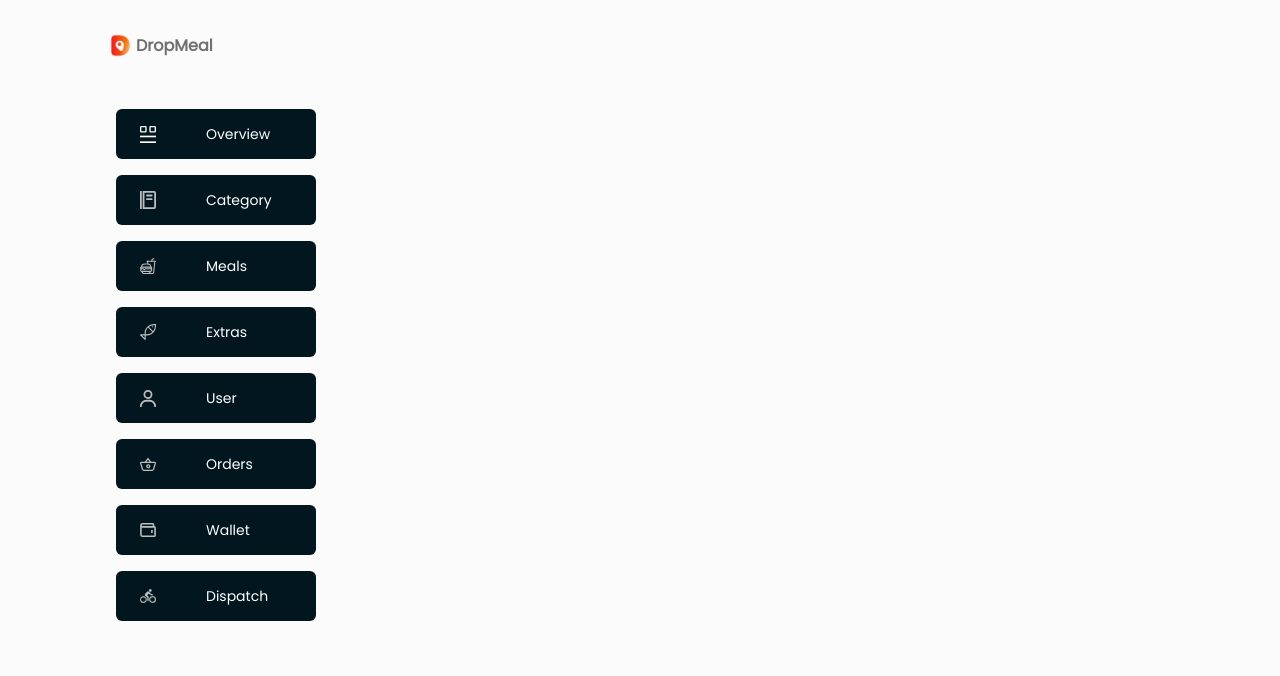
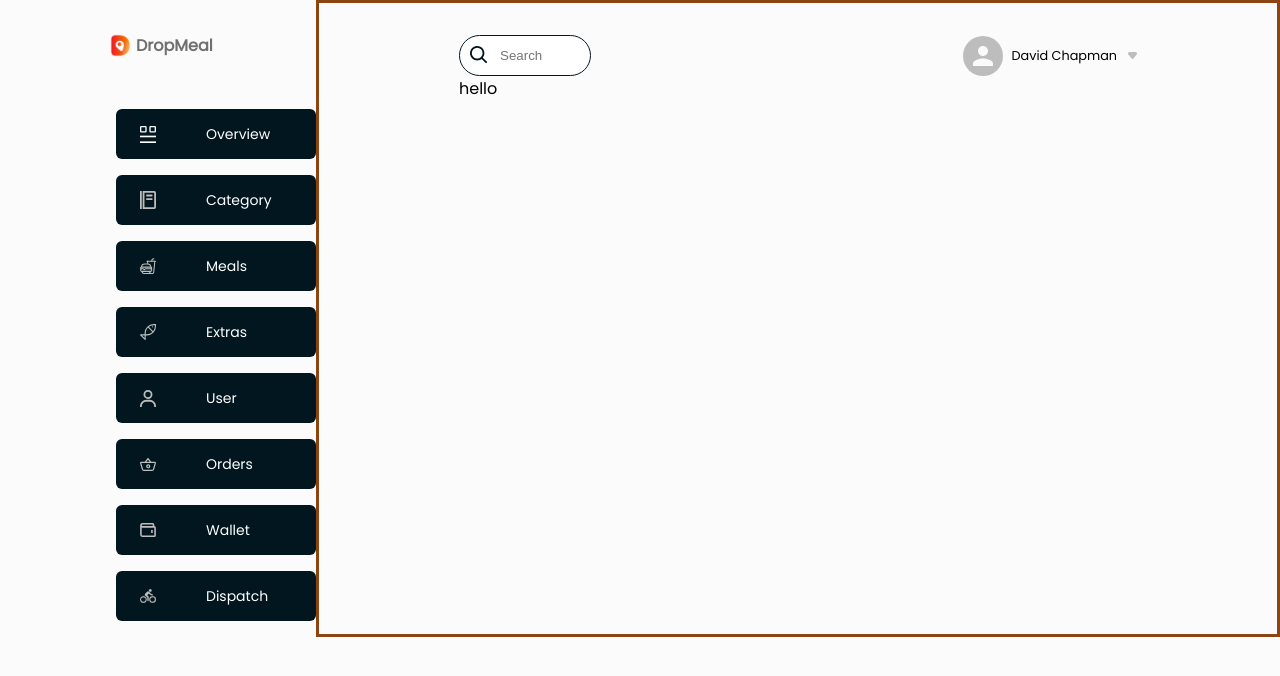
Before and after one commit to coolpythoncodes/dropmeal-dashboard, a React (Create React App) app: page / in a window 1280 px wide. Shown: the top 676 px of the page. Built offline with nearby package versions, Linux system fonts and the light colour scheme.

Commit message:
Basic Layout of the dashboard

```diff
--- /dev/null
+++ b/src/Components/Body.js
@@ -0,0 +1,11 @@
+import React from 'react';
+
+const Body = () => {
+    return (
+        <div>
+            hello
+        </div>
+    );
+}
+
+export default Body;
--- /dev/null
+++ b/src/Components/Header.js
@@ -0,0 +1,20 @@
+import { Avatar } from '@material-ui/core';
+import '../Sass/Header.scss';
+import ArrowDownIcon from '../assests/arrow-down-fill.svg';
+
+const Header = () => {
+    return (
+        <div className='header'>
+            <form  className="header__search">
+                <input type="text" placeholder='Search'/>
+            </form>
+            <div className="header__profile">
+                <Avatar />
+                <p>David Chapman</p>
+                <img src={ArrowDownIcon} alt=""/>
+            </div>
+        </div>
+    );
+}
+
+export default Header;
--- a/src/Components/Layout.js
+++ b/src/Components/Layout.js
@@ -1,5 +1,7 @@
 import Sidebar from './Sidebar';
 import '../Sass/Layout.scss';
+import Header from './Header';
+import Body from './Body';
 
 const Layout = () => {
     return (
@@ -7,8 +9,13 @@ const Layout = () => {
             {/* SideBar */}
             <Sidebar />
             {/* main */}
+            <div className="main">
+                <Header />
                 {/* header */}
                 {/* body */}
+                <Body />
+            </div>
+
         </div>
     );
 }
--- /dev/null
+++ b/src/Sass/Header.scss
@@ -0,0 +1,42 @@
+.header{
+    display: flex;
+    justify-content: space-between;
+    width: 100%;
+    margin-top: 2rem;
+
+    &__search{
+
+        input[type=text]{
+            width: 132px;
+            border: 1px solid #01161E;
+            border-radius: 32px;
+            outline: none;
+            color: #01161E;
+            padding: 12px 20px 12px 40px;
+            background: url("../assests/search.svg") no-repeat 10px 10px;
+            background-color: #fff;
+            -webkit-transition: width 0.4s ease-in-out;
+            transition: width 0.4s ease-in-out;
+
+            &:focus{
+                width: 200px;
+            }
+        }
+    }
+
+    &__profile{
+        display: flex;
+        justify-content: center;
+        align-items: center;
+        font-size: 0.8rem;
+
+        p{
+            margin-left: 9px;
+        }
+
+        img{
+            width: 9px;
+            margin-left: 11px;
+        }
+    }
+}
--- a/src/Sass/Layout.scss
+++ b/src/Sass/Layout.scss
@@ -1,3 +1,9 @@
 .layout{
     display: flex;
+
+    .main{
+        flex: auto;
+        border: saddlebrown solid;
+        padding: 0 140px;
+    }
 }
```
Also changed, not shown: 1 other file (tests, documents, lock files or other folders).
